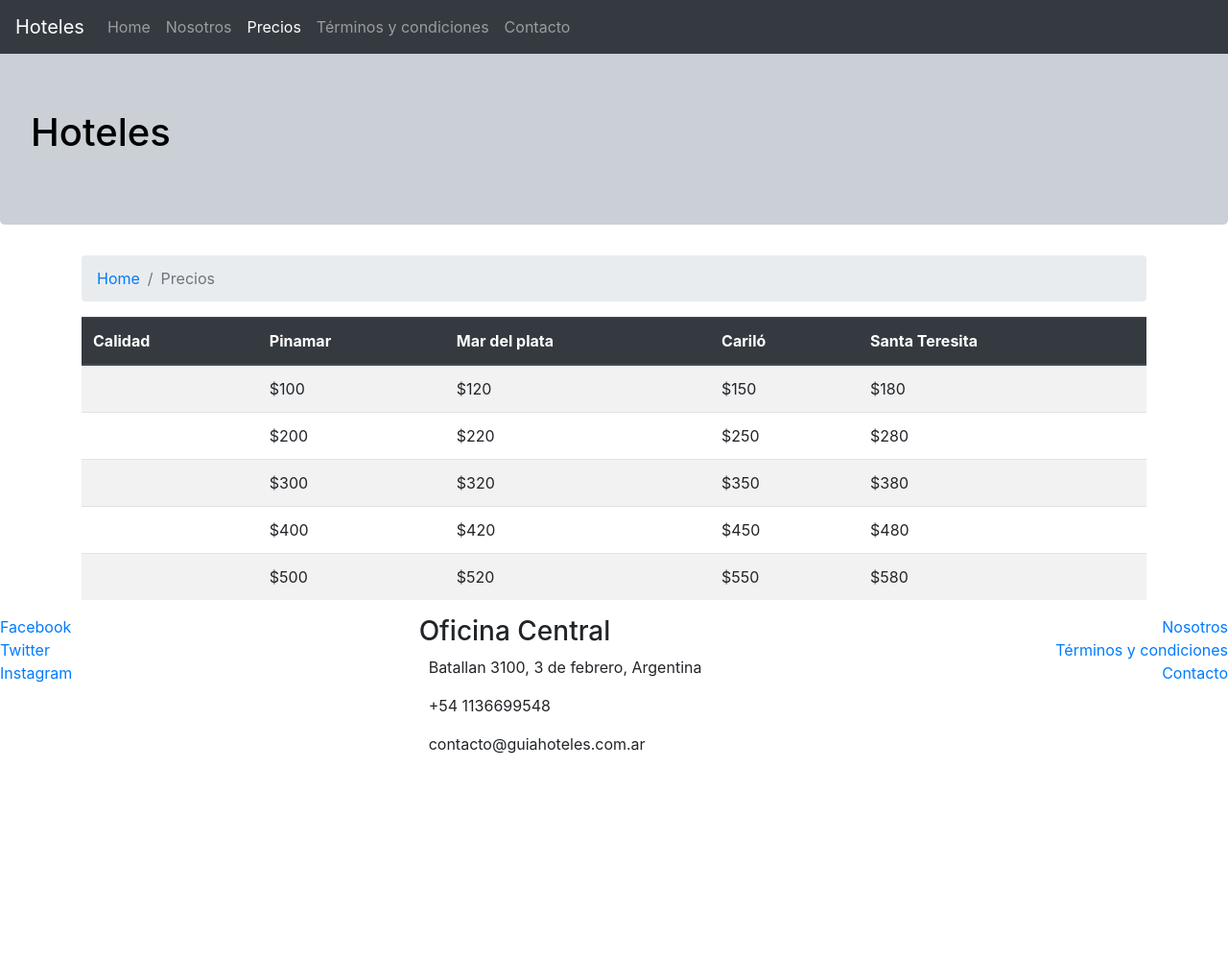
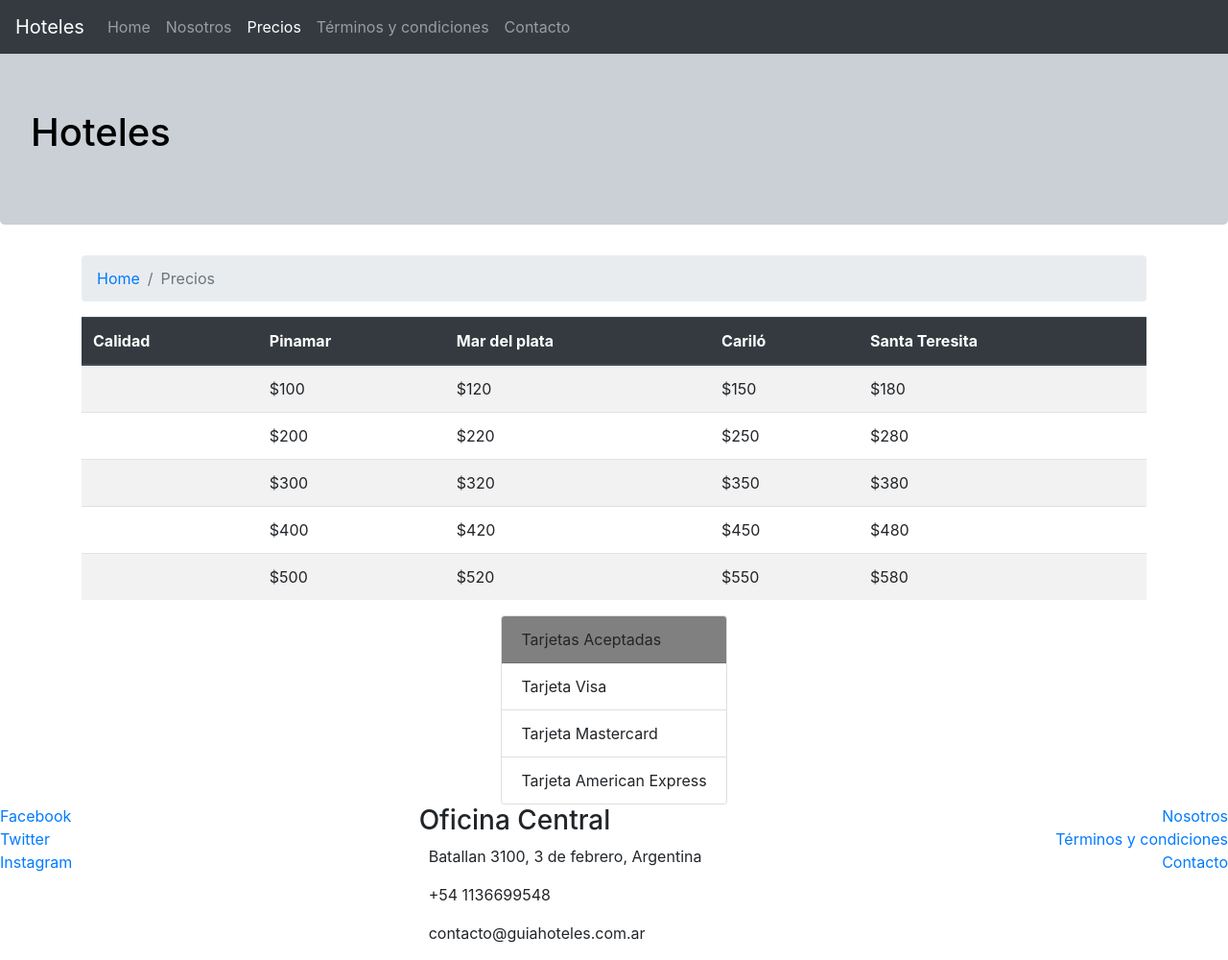
Before and after one commit to Gonzaa25/curso-bootstrap4, a website: page price.html in a window 1280 px wide. Shown: the whole page at 96% size. Before the commit the page ends 803 px from the top, so only its background shows below. Drawn offline with nearby package versions, Linux system fonts and the light colour scheme; a web font is replaced by a local one.

Commit message:
pay methods

```diff
--- a/price.html
+++ b/price.html
@@ -106,6 +106,17 @@
               </tbody>
             </table>
           </div>
+
+          <div class="d-flex justify-content-center">
+            <div class="card" style="width: 10ren;">
+              <div class="card-header" style="background-color: grey;">Tarjetas Aceptadas</div>
+              <ul class="list-group list-group-flush">
+                <li class="list-group-item">Tarjeta Visa</li>
+                <li class="list-group-item">Tarjeta Mastercard</li>
+                <li class="list-group-item">Tarjeta American Express</li>
+              </ul>
+            </div>
+          </div>
     </div>
     <footer>
     <div class="row">
```
